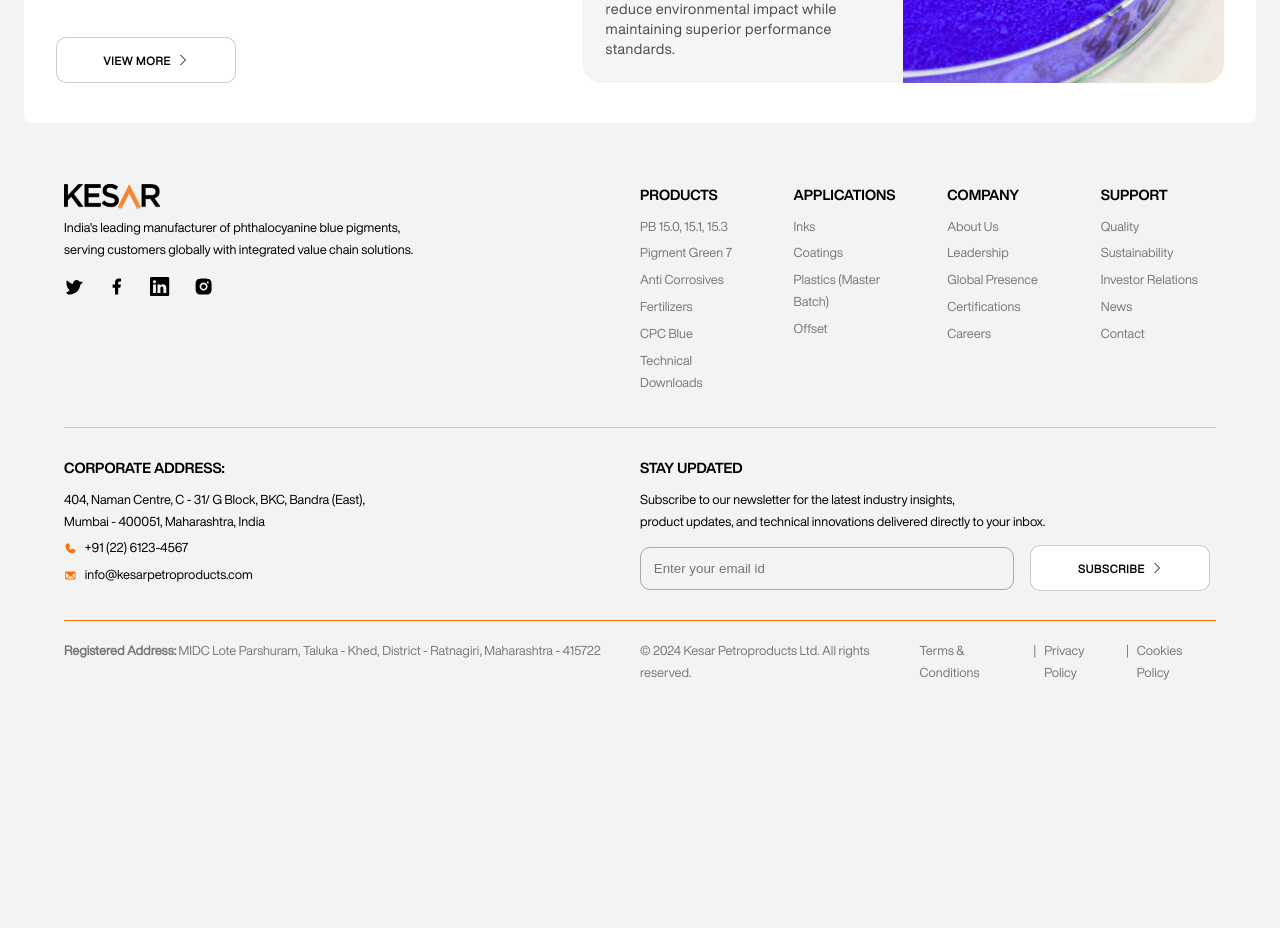
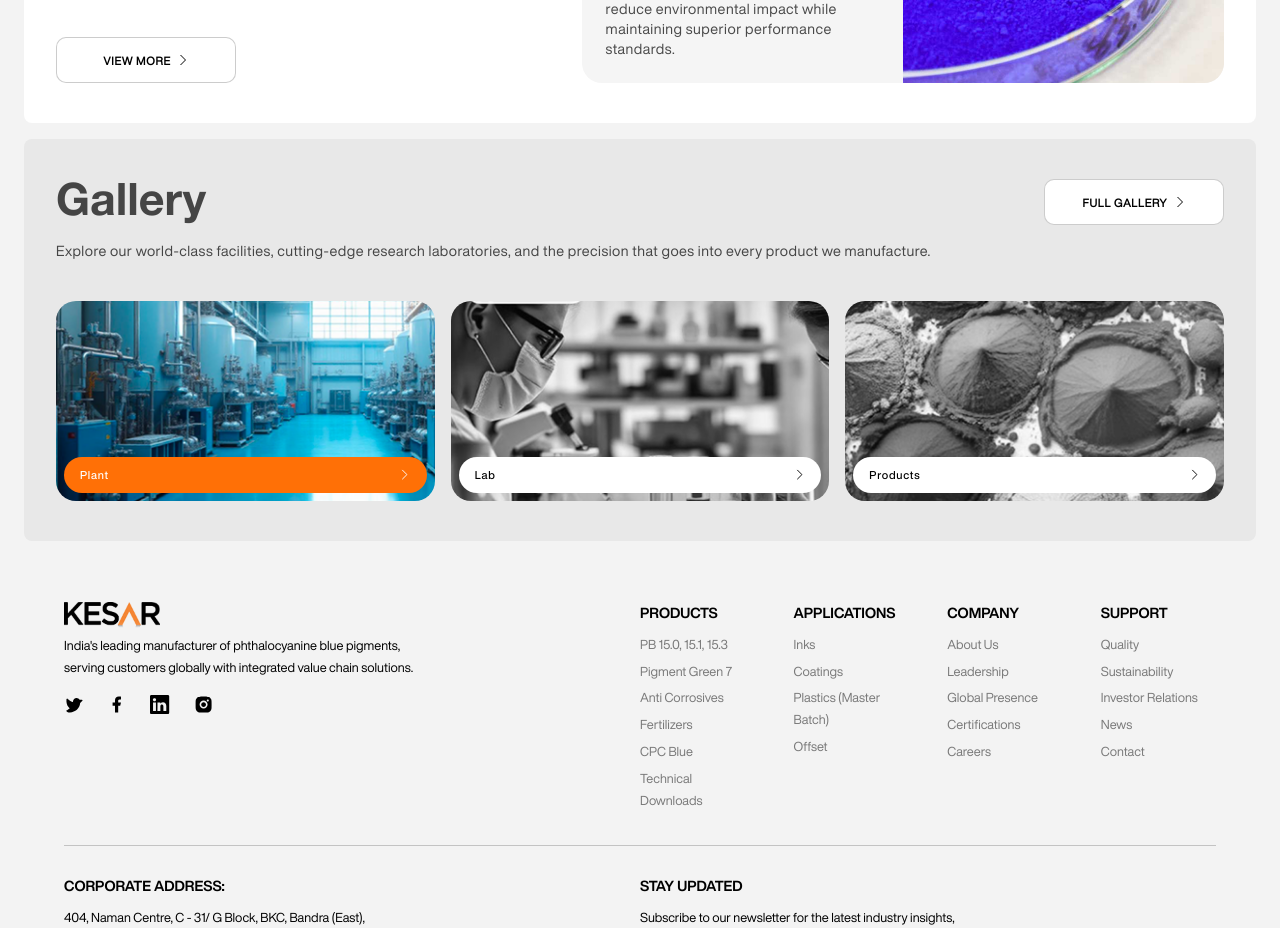
Before and after one commit to ayush-zerror/kesar, a Next.js app: page / in a window 1280 px wide. Shown: the part 4000-4928 px from the top of the page. Before the commit the page ends 4704 px from the top, so only its background shows below. Built offline with nearby package versions, Linux system fonts and the light colour scheme.

Commit message:
added gallery section

```diff
--- /dev/null
+++ b/src/components/home/GallerySection.jsx
@@ -0,0 +1,70 @@
+import React from "react";
+import Button from "../common/Button";
+import Image from "next/image";
+import { GrNext } from "react-icons/gr";
+
+const GallerySection = () => {
+  return (
+    <div id="gallery_section">
+      <div id="gallery_section_container">
+        <div id="gallery_section_header">
+          <div>
+            <h4>Gallery</h4>
+            <p>
+              Explore our world-class facilities, cutting-edge research
+              laboratories, and the precision that goes into every product we
+              manufacture.
+            </p>
+          </div>
+          <Button title={"Full Gallery"} />
+        </div>
+        <div id="gallery_section_cards">
+          <div className="gallery_section_card">
+            <Image
+              width={1000}
+              height={1000}
+              src="/images/home/gallery1.png"
+              alt="image"
+            />
+            <div className="gallery_section_card_overlay">
+              <div className="overlay_tab">
+                <span>Plant</span>
+                <GrNext />
+              </div>
+            </div>
+          </div>
+          <div className="gallery_section_card">
+            <Image
+              width={1000}
+              height={1000}
+              src="/images/home/gallery2.png"
+              alt="image"
+            />
+            <div className="gallery_section_card_overlay">
+              <div className="overlay_tab">
+                <span>Lab</span>
+                <GrNext />
+              </div>
+            </div>
+          </div>
+          <div className="gallery_section_card">
+            <Image
+              width={1000}
+              height={1000}
+              src="/images/home/gallery3.png"
+              alt="image"
+            />
+            <div className="gallery_section_card_overlay">
+              <div className="overlay_tab">
+                <span>Products</span>
+                <GrNext />
+              </div>
+            </div>
+          </div>
+        </div>
+      </div>
+    </div>
+  );
+};
+
+export default GallerySection;
--- a/src/pages/index.js
+++ b/src/pages/index.js
@@ -1,4 +1,5 @@
 import ApplicationSection from '@/components/home/ApplicationSection'
+import GallerySection from '@/components/home/GallerySection'
 import HeroSection from '@/components/home/HeroSection'
 import Integrated from '@/components/home/Integrated'
 import LatestNews from '@/components/home/LatestNews'
@@ -18,7 +19,7 @@
       <ApplicationSection />
       <ProductSection title={"Sustainability Snapshot"} des={"Committed to responsible manufacturing with measurable environmental stewardship."} btn={"Explore our global presence"} />
       <LatestNews />
-
+      <GallerySection />
     </>
   )
 }
--- a/src/styles/components/home.css
+++ b/src/styles/components/home.css
@@ -568,14 +568,14 @@
   justify-content: space-between;
   padding: 1.5rem;
 }
-.latest_news_card_dets h5{
+.latest_news_card_dets h5 {
   font-family: para-bold;
   font-weight: 900;
   font-size: 1.2rem;
   letter-spacing: 0.5px;
   color: #000000cc;
   width: 80%;
-  margin-bottom: .8rem;
+  margin-bottom: 0.8rem;
 }
 .latest_news_card_dets p {
   font-family: para-regular;
@@ -596,3 +596,93 @@
   height: 100%;
   object-fit: cover;
 }
+
+/* gallery_section */
+
+#gallery_section {
+  width: 100%;
+  padding: 0.5rem 1.5rem;
+}
+
+#gallery_section_container {
+  width: 100%;
+  height: 100%;
+  border-radius: 8px;
+  background-color: #e8e8e8;
+  padding: 2.5rem 2rem;
+}
+
+#gallery_section_header {
+  display: flex;
+  justify-content: space-between;
+}
+
+#gallery_section_header h4 {
+  font-family: heading-medium;
+  font-weight: 500;
+  font-size: 2.8rem;
+  color: #000000b3;
+  margin-bottom: 0.5rem;
+}
+#gallery_section_header p {
+  font-family: para-regular;
+  font-weight: 400;
+  font-size: 0.9rem;
+  letter-spacing: 0.5px;
+  line-height: 1.4;
+  color: #000000b3;
+  margin-bottom: 2.5rem;
+}
+
+#gallery_section_cards {
+  width: 100%;
+  display: grid;
+  grid-template-columns: repeat(3, 1fr);
+  gap: 1rem;
+}
+.gallery_section_card {
+  width: 100%;
+  overflow: hidden;
+  border-radius: 20px;
+  position: relative;
+}
+.gallery_section_card img {
+  width: auto;
+  height: 200px;
+  display: block;
+  filter: grayscale(1);
+}
+.gallery_section_card:nth-child(1) img {
+  filter: grayscale(0);
+}
+.gallery_section_card_overlay {
+  position: absolute;
+  top: 0;
+  left: 0;
+  width: 100%;
+  height: 100%;
+  display: flex;
+  align-items: flex-end;
+  padding: 0.5rem;
+  border-radius: 20px;
+}
+.gallery_section_card_overlay .overlay_tab {
+  display: flex;
+  justify-content: space-between;
+  align-items: center;
+  border-radius: 50px;
+  width: 100%;
+  padding: 0.8rem 1rem;
+  background-color: white;
+  color: #000;
+  font-size: 0.7rem;
+  font-weight: 500;
+  line-height: 1;
+  font-family: para-medium;
+  letter-spacing: 0.8px;
+}
+
+.gallery_section_card:nth-child(1) .overlay_tab{
+      background-color: #ff7006;
+  color: white;
+}
```
